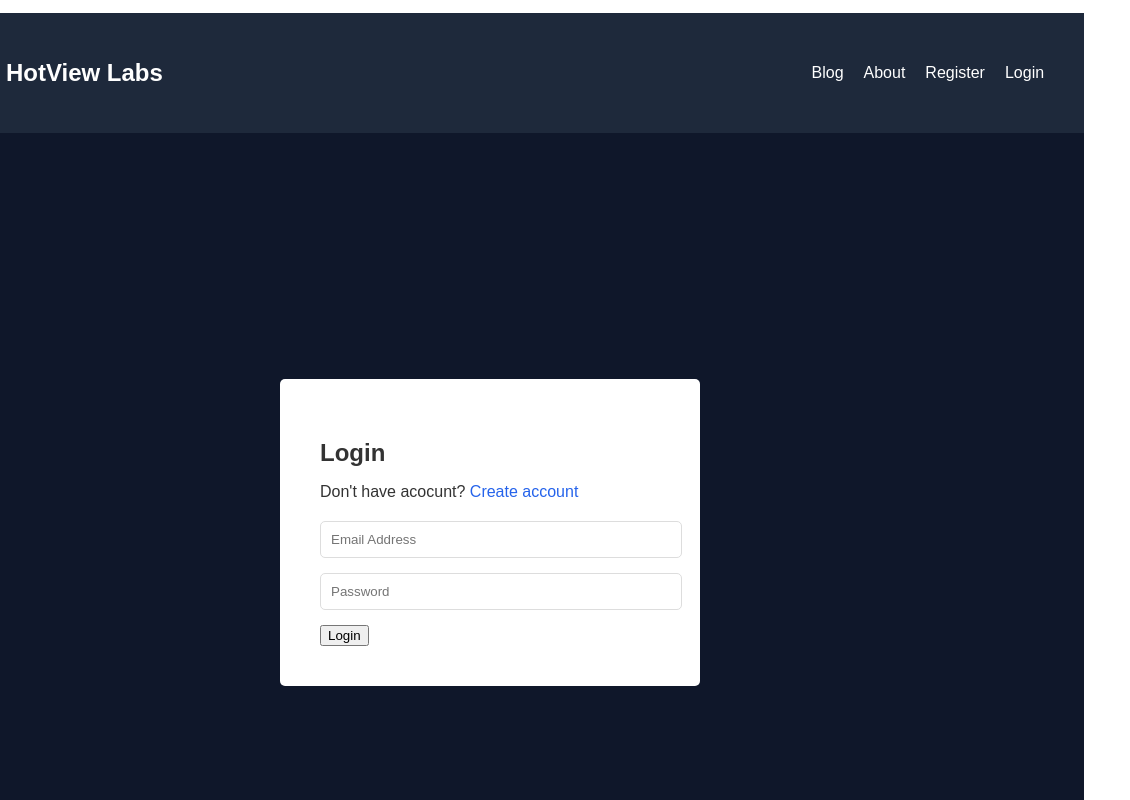
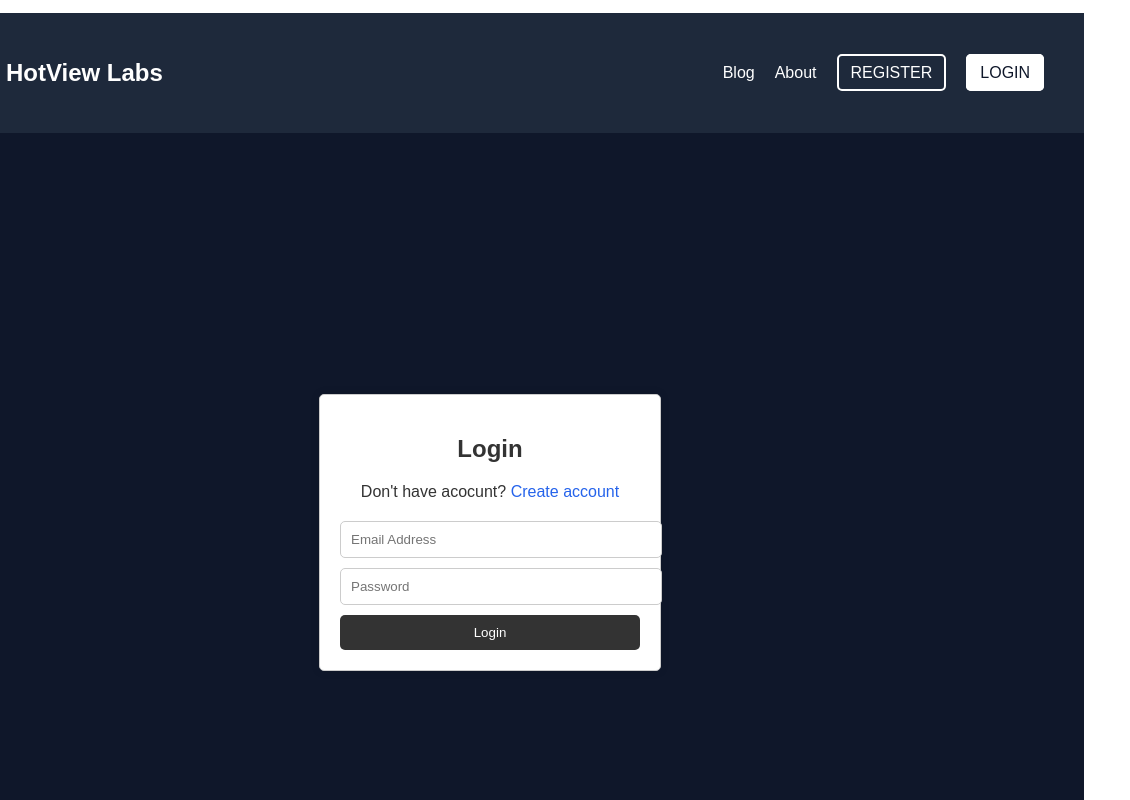
Before and after one commit to shiwa4656/ProjctExam1, a plain HTML site: page login.html in a window 1280 px wide. Shown: the top 800 px of the page, 150-1280 px from the left. Drawn offline with Linux system fonts and the light colour scheme.

Commit message:
LoginCommit

```diff
--- a/login.html
+++ b/login.html
@@ -7,6 +7,47 @@
     <link rel="icon" type="image/png" href="RealBlogLogo.png">
     <link rel="stylesheet" href="styles.css">
     <title>Register</title>
+    <style>
+        .signup-container {
+            display: flex;
+            justify-content: center;
+            align-items: center;
+            height: 100vh;
+        }
+        .signup-form {
+            width: 300px;
+            padding: 20px;
+            border: 1px solid #ccc;
+            border-radius: 5px;
+            box-shadow: 0 0 10px rgba(0, 0, 0, 0.1);
+        }
+        .signup-form h2 {
+            margin-bottom: 20px;
+            text-align: center;
+        }
+        .signup-form input {
+            width: 100%;
+            padding: 10px;
+            margin-bottom: 10px;
+            border: 1px solid #ccc;
+            border-radius: 5px;
+        }
+        .signup-form button {
+            width: 100%;
+            padding: 10px;
+            background-color: #333;
+            color: #fff;
+            border: none;
+            border-radius: 5px;
+            cursor: pointer;
+        }
+        .signup-form p {
+            text-align: center;
+        }
+        .signin-link {
+            color: #333;
+        }
+    </style>
 </head>
 <body>
     <header>
@@ -17,13 +58,15 @@
             </div>
             <h1>HotView Labs</h1>
         </div>
-
+        <button class="menu-toggle" aria-label="Toggle navigation">&#9776;</button>
+        <div class="menu-items">
             <ul>
-            <li><a href="index.html">Blog</a></li>
+                <li><a href="#blog">Blog</a></li>
                 <li><a href="about.html">About</a></li>
-            <li><a href="register.html">Register</a></li>
-            <li><a href="#login">Login</a></li>
+                <li><a href="register.html" class="Nav-btn" id="register-btn">REGISTER</a></li>
+                <li><a href="login.html" class="Nav-btn login-btn" id="login-btn">LOGIN</a></li>
             </ul>
+        </div>
     </nav>
         <div class="signup-container">
             <div class="signup-form">
```
Lines whose indentation alone changed are shown as unchanged.
